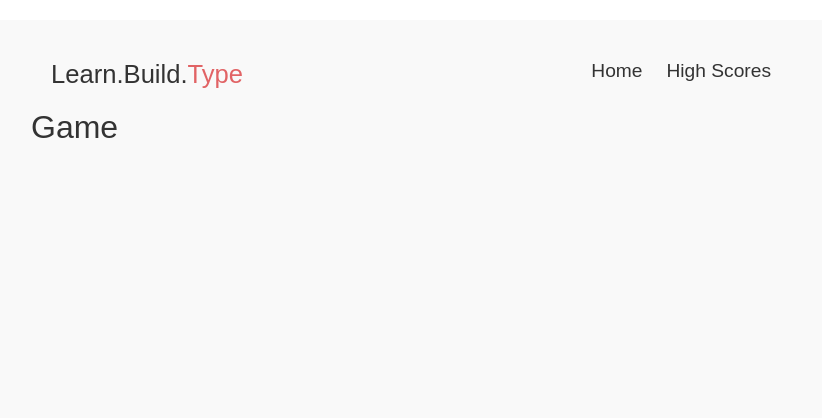
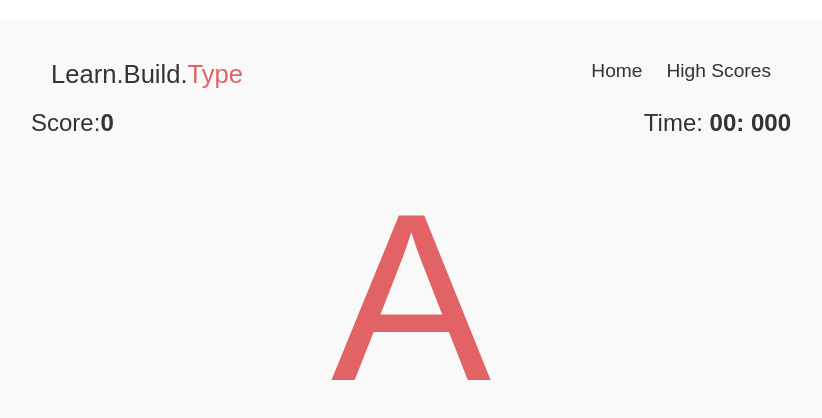
Before and after one commit to pahwaraghav/React-and-Serveless-full-stack, a React (Create React App) app: page /game in a window 1280 px wide. Shown: the top 418 px of the page, without its empty margins (229-1051 px from the left). Built offline with nearby package versions, Linux system fonts and the light colour scheme.

Commit message:
Styled Game Page

```diff
--- a/src/pages/Game.js
+++ b/src/pages/Game.js
@@ -1,9 +1,24 @@
-import React from 'react'
+import React from "react";
+
+import {
+  StyledGame,
+  StyledScore,
+  StyledTimer,
+  StyledCharacter,
+} from "../styled/Game";
+
+import { Strong } from "../styled/Common";
 
 export default function Game() {
-    return (
-        <div>
-            <h1>Game</h1>
-        </div>
-    )
+  return (
+    <StyledGame>
+      <StyledScore>
+        Score:<Strong>0</Strong>
+      </StyledScore>
+      <StyledCharacter>A</StyledCharacter>
+      <StyledTimer>
+        Time: <Strong>00: 000</Strong>
+      </StyledTimer>
+    </StyledGame>
+  );
 }
--- a/src/styled/Common.js
+++ b/src/styled/Common.js
@@ -10,3 +10,7 @@ export const StyledTitle = styled.h1`
   margin-bottom: 2rem;
   margin-top: 3rem;
 `;
+
+export const Strong = styled.strong`
+  font-weight: bold;
+`;
--- /dev/null
+++ b/src/styled/Game.js
@@ -0,0 +1,26 @@
+import styled from "styled-components";
+
+export const StyledGame = styled.div`
+  height: 75vh;
+  max-height: 500px;
+  display: grid;
+  grid-template-rows: 50px 1fr;
+  grid-template-columns: minmax(50px, auto) 1fr minmax(50px, auto);
+`;
+
+export const StyledScore = styled.p`
+  font-size: 1.5rem;
+`;
+
+export const StyledTimer = styled.p`
+  font-size: 1.5rem;
+  grid-column: 3;
+`;
+
+export const StyledCharacter = styled.p`
+  font-size: 15rem;
+  grid-row: 2;
+  grid-column: 1/4;
+  text-align: center;
+  color: #e16365;
+`;
```
Also changed, not shown: 1 other file (tests, documents, lock files or other folders).
